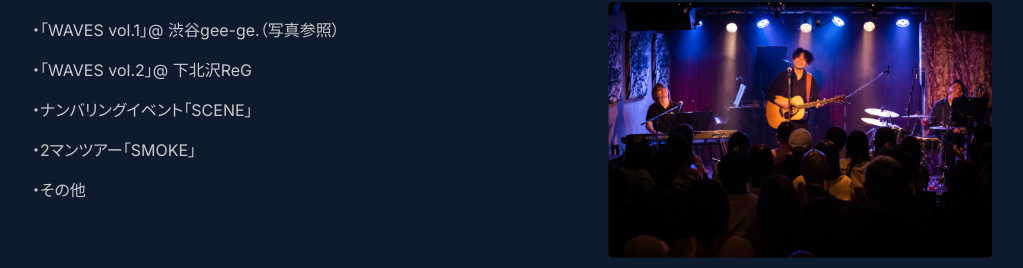
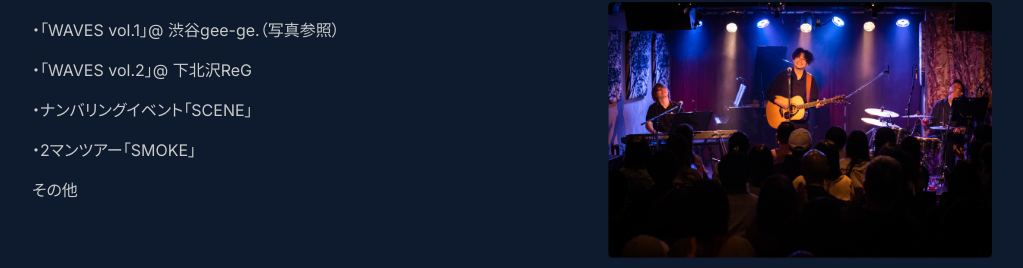
Before and after one commit to KakizoeYasuhiro/alphard, a Next.js app: page /works in a window 1280 px wide. Shown: the part 784-1052 px from the top of the page, without its empty margins (128-1151 px from the left). Built offline with nearby package versions, Linux system fonts and the light colour scheme; no server answers; what react-google-recaptcha-v3 would draw is missing.

Commit message:
微修正

```diff
--- a/src/components/pages/WorksClient.js
+++ b/src/components/pages/WorksClient.js
@@ -91,7 +91,7 @@ export default function WorksClient() {
             <p>・「WAVES vol.2」@ 下北沢ReG</p>
             <p>・ナンバリングイベント「SCENE」</p>
             <p>・2マンツアー「SMOKE」</p>
-            <p>・その他</p>
+            <p>その他</p>
           </div>
           <div className="event-image">
             <Image
```
